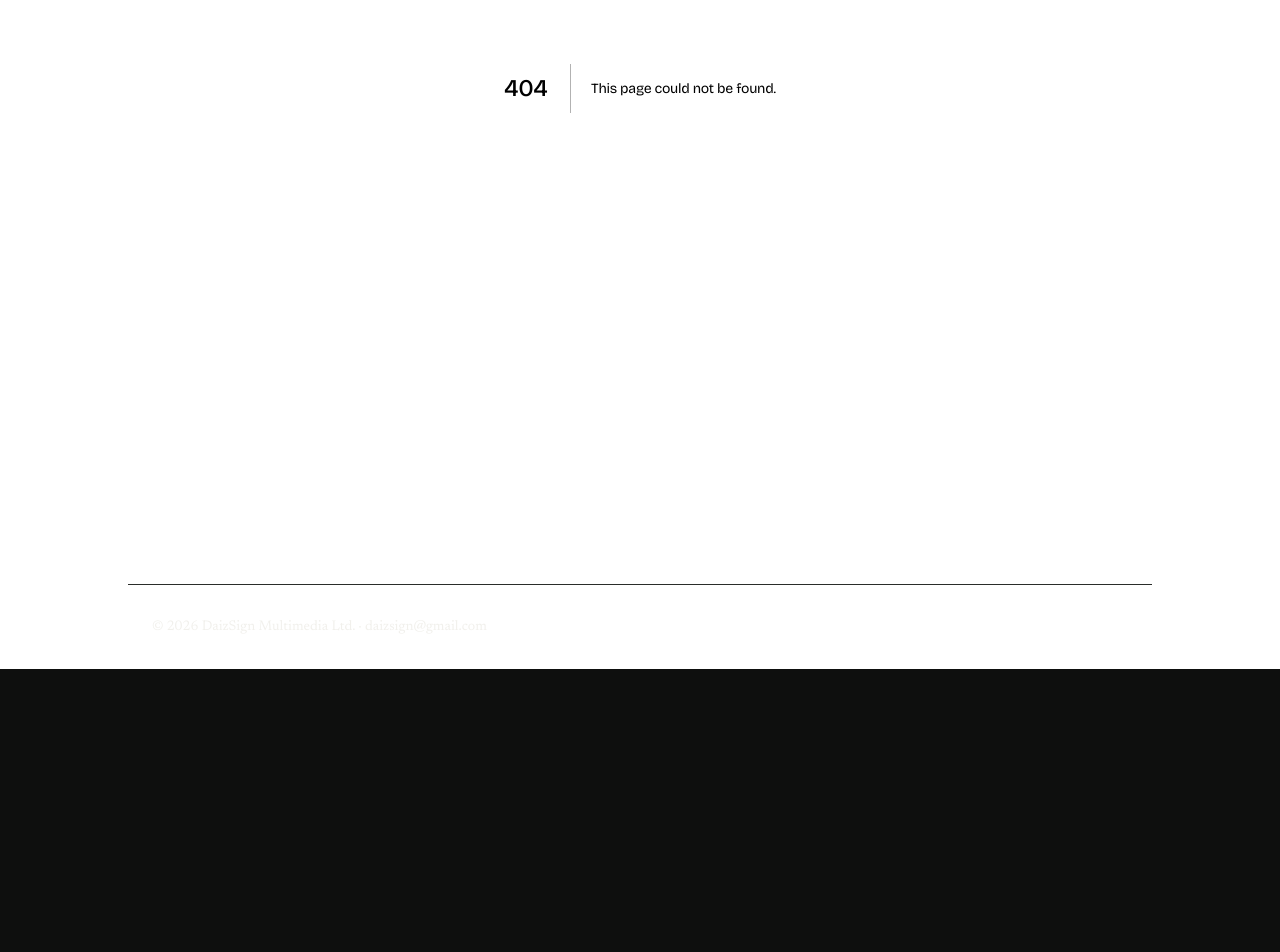
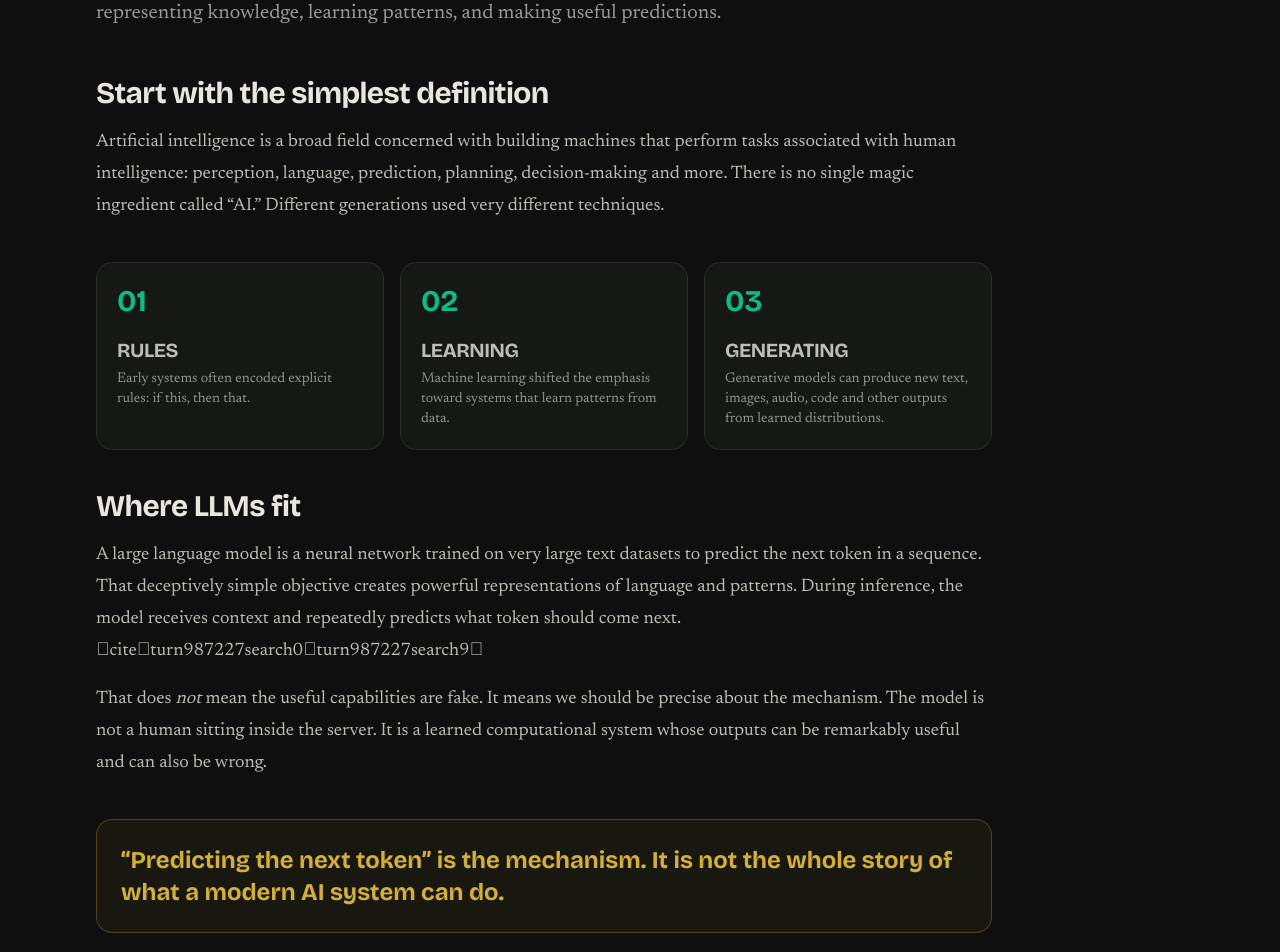
Before and after one commit to Damiedaiz/daizlabratz, a Next.js app: page /learn/ai/what-is-ai in a window 1280 px wide. Before the commit this address had no page. Shown: the part 380-1332 px from the top of the page. Before the commit the page ends 1049 px from the top, so only its background shows below. Built offline with nearby package versions, Linux system fonts and the light colour scheme.

Commit message:
feat: add DaizLab AI Academy what-is-ai

```diff
--- /dev/null
+++ b/app/learn/ai/what-is-ai/page.tsx
@@ -0,0 +1,32 @@
+import { LessonFrame } from "@/components/AiAcademy";
+
+export const metadata = { title: "What AI Actually Is | DaizLabRatZ" };
+
+export default function WhatIsAi() {
+  return (
+    <LessonFrame number="01" eyebrow="FOUNDATION" title="What AI Actually Is" dek="AI did not begin with chatbots. The modern story is a long chain of ideas about machines representing knowledge, learning patterns, and making useful predictions.">
+      <section>
+        <h2 className="text-3xl font-bold text-ink">Start with the simplest definition</h2>
+        <p className="mt-4">Artificial intelligence is a broad field concerned with building machines that perform tasks associated with human intelligence: perception, language, prediction, planning, decision-making and more. There is no single magic ingredient called “AI.” Different generations used very different techniques.</p>
+      </section>
+
+      <section className="grid gap-4 sm:grid-cols-3">
+        {[
+          ["01", "RULES", "Early systems often encoded explicit rules: if this, then that."],
+          ["02", "LEARNING", "Machine learning shifted the emphasis toward systems that learn patterns from data."],
+          ["03", "GENERATING", "Generative models can produce new text, images, audio, code and other outputs from learned distributions."],
+        ].map(([n,t,d]) => <div key={n} className="rounded-2xl border border-line bg-panel p-5"><div className="font-display text-3xl font-bold text-emerald">{n}</div><h3 className="mt-5 text-xl font-bold">{t}</h3><p className="mt-2 text-sm text-ink/60">{d}</p></div>)}
+      </section>
+
+      <section>
+        <h2 className="text-3xl font-bold text-ink">Where LLMs fit</h2>
+        <p className="mt-4">A large language model is a neural network trained on very large text datasets to predict the next token in a sequence. That deceptively simple objective creates powerful representations of language and patterns. During inference, the model receives context and repeatedly predicts what token should come next. citeturn987227search0turn987227search9</p>
+        <p className="mt-4">That does <em>not</em> mean the useful capabilities are fake. It means we should be precise about the mechanism. The model is not a human sitting inside the server. It is a learned computational system whose outputs can be remarkably useful and can also be wrong.</p>
+      </section>
+
+      <section className="rounded-2xl border border-gold/30 bg-gold/5 p-6">
+        <p className="font-display text-2xl font-bold text-gold">“Predicting the next token” is the mechanism. It is not the whole story of what a modern AI system can do.</p>
+      </section>
+    </LessonFrame>
+  );
+}
```
